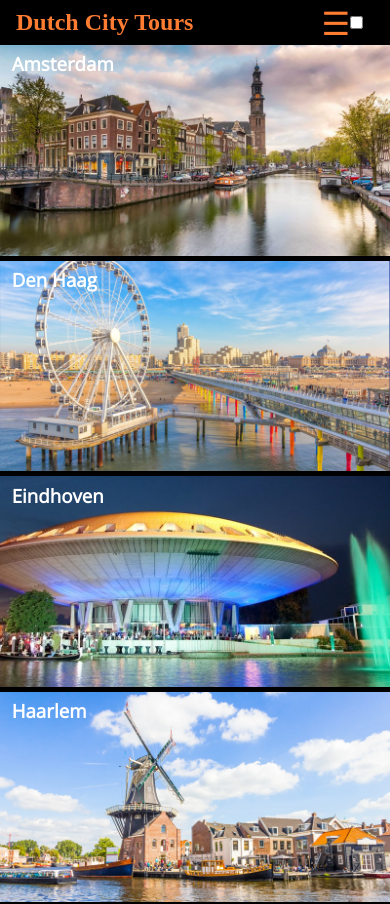
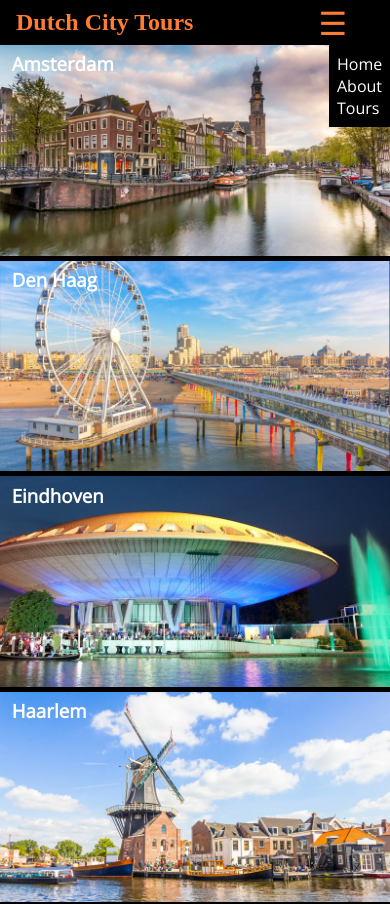
Before and after one commit to Igor-GF/dutch-cities, a React (Create React App) app: page / in a window 390 px wide. Shown: the top 904 px of the page. Built offline with nearby package versions, Linux system fonts and the light colour scheme; a web font is replaced by a local one.

Commit message:
BEM method

```diff
--- a/src/components/Navbar/Navbar.jsx
+++ b/src/components/Navbar/Navbar.jsx
@@ -6,21 +6,21 @@ const Navbar = () => {
     <nav className="navbar">
       <h1>Dutch City Tours</h1>
 
-      <div className="navbar-menu">
+      <div className="navbar__menu">
         <div className="menu-burger">
           <label for="toggle">&#9776;</label>
           <input type="checkbox" id="toggle"/>
         </div>
 
-        <ul className="nav-links">
+        <ul className="navbar__menu--links">
           <li>
-            <a href="/" className="nav-link">home</a>
+            <a href="/" className="navbar__menu--link">home</a>
           </li>
           <li>
-            <a href="/" className="nav-link">about</a>
+            <a href="/" className="navbar__menu--link">about</a>
           </li>
           <li>
-            <a href="/" className="nav-link active">tours</a>
+            <a href="/" className="navbar__menu--link active">tours</a>
           </li>
         </ul>
       </div>
--- a/src/components/Navbar/Navbar.scss
+++ b/src/components/Navbar/Navbar.scss
@@ -11,75 +11,77 @@
   width: 100vw;
   height: 45px;
   z-index: 5;
+
+  &__menu {
+    width: 60%;
+
+    .menu-burger {
+      display: none;
+      text-align: right;
+      flex-direction: row;
+      justify-content: flex-end;
+      margin-right: 1rem;
+
+      label {
+        font-size: 2rem;
       }
 
-.navbar-menu {
-  width: 60%;
+      #toggle {
+        display: none;
+      }
+    }
   }
 
-.nav-links {
+  &__menu--links {
     list-style-type: none;
     display: flex;
     justify-content: space-around;
     align-items: center;
   }
 
-.nav-link {
+  &__menu--link {
     color: $mainLight;
     text-transform: capitalize;
     text-decoration: none;
     transition: all 0.3s linear;
 
+    .active {
+      color: $mainColor;
+    }
+
     &:hover {
       color: $mainColor;
     }
   }
-
-.active {
-  color: $mainColor;
-}
-
-label {
-  font-size: 2rem;
-}
-
-.menu-burger {
-  display: none;
-  text-align: right;
-}
-
-#toggle {
-  // display: none;
 }
 
 @media (max-width: 480px) {
-  .navbar-menu {
+  .navbar {
+    &__menu {
       width: fit-content;
       padding: 0% 3%;
+
+      .menu-burger {
+        display: flex;
+
+        label {
+          cursor: pointer;
         }
 
-  .nav-links {
+        #toggle:checked ~ .navbar__menu--links {
+          display: block;
+        }
+      }
+    }
+
+    &__menu--links {
       justify-content: center;
-    display: none;
+      display: block;
       position: fixed;
       top: 45px;
       background-color: black;
       padding: 2%;
       right: 0;
     }
-
-  #toggle:checked ~ .nav-links {
-    display: block;
-  }
-
-  .menu-burger {
-    display: flex;
-    flex-direction: row;
-    justify-content: center;
-    align-items: center;
-  }
-
-  label {
-    cursor: pointer;
   }
 }
--- a/src/components/Tour/Tour.jsx
+++ b/src/components/Tour/Tour.jsx
@@ -4,12 +4,12 @@ import './Tour.scss';
 const Tour = ({ city, removeTour }) => {
   return (
     <article className="tour">
-      <div className="img-container">
+      <div className="tour__container">
         <img src={city.img} alt={city.name}/>
 
-        <div className="tour-info">
+        <div className="tour__info">
           <div>
-            <h3 className="city-name">{city.name}</h3>
+            <h3 className="tour__info--name">{city.name}</h3>
             <span className="close-btn" onClick={() => {removeTour(city.id)}}>
               <i className="fas fa-window-close" />
             </span>
--- a/src/components/Tour/Tour.scss
+++ b/src/components/Tour/Tour.scss
@@ -10,13 +10,13 @@
   }
 }
 
-.img-container {
+.tour__container {
   position: relative;
   width: 100%;
   height: fit-content;
 }
 
-.city-name {
+.tour__info--name {
   position: absolute;
   top: 3%;
   left: 3%;
@@ -33,7 +33,7 @@
   opacity: 0;
 }
 
-.tour-info {
+.tour__info {
   display: flex;
   flex-direction: column;
   justify-content: space-between;
@@ -50,12 +50,12 @@
   }
 }
 
-.img-container:hover {
+.tour__container:hover {
   .close-btn {
     opacity: 1;
   }
 
-  .tour-info {
+  .tour__info {
     background-color: rgba(0, 0, 0, 0.7);
     h4,
     h5 {
```
Lines whose indentation alone changed are shown as unchanged.
